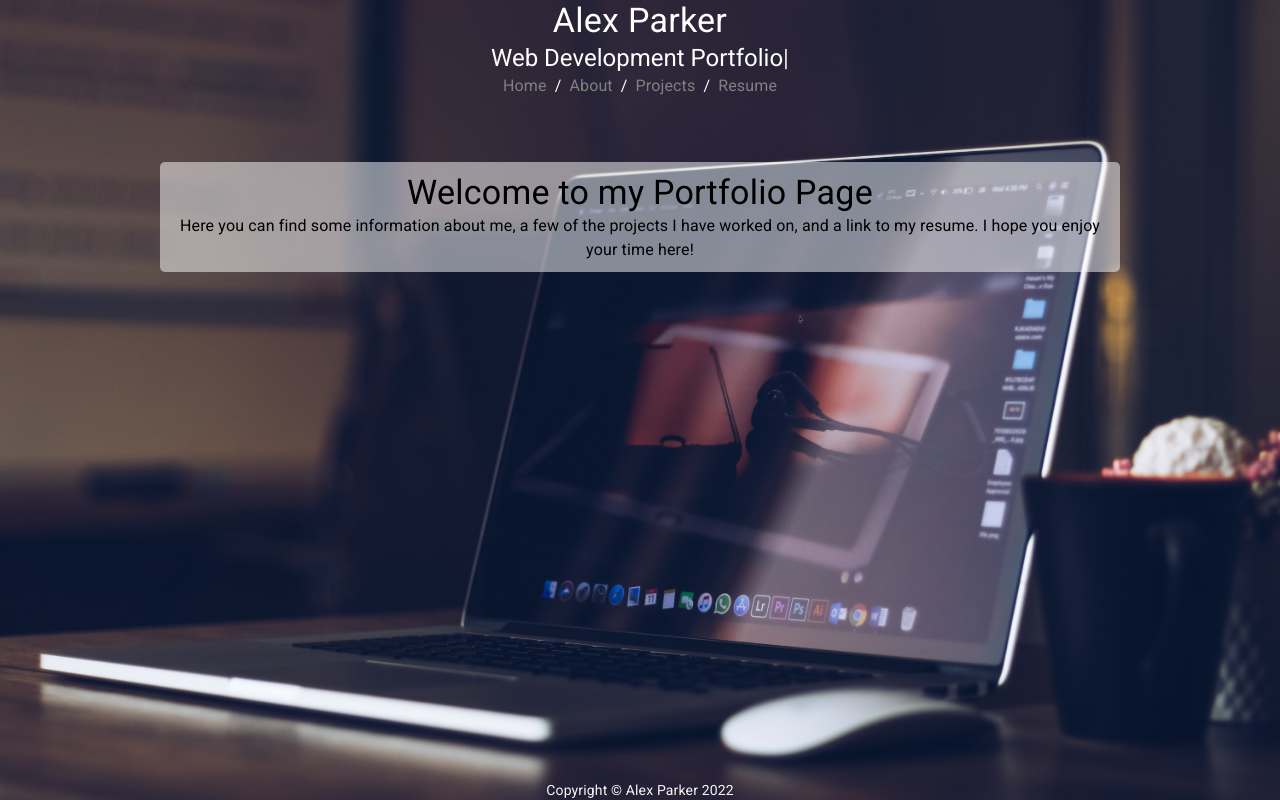
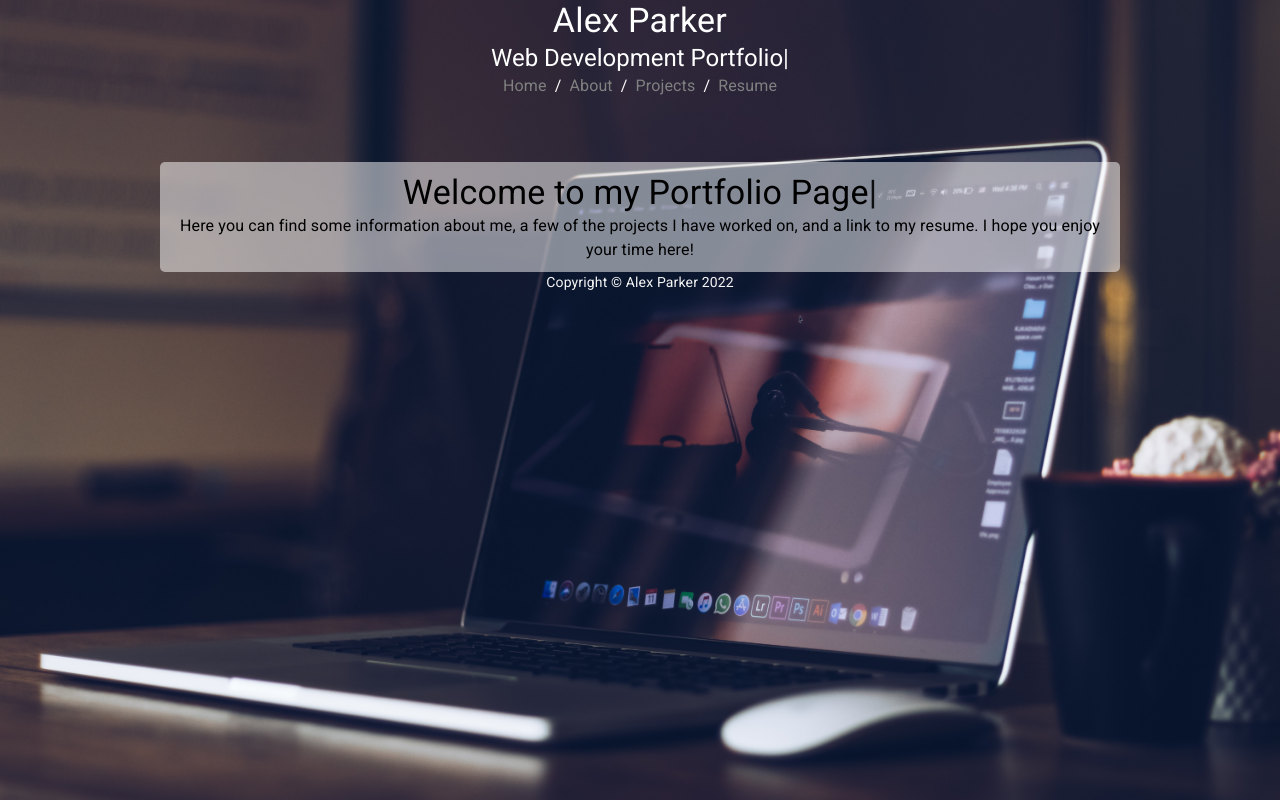
Before and after one commit to AlexParker82/Portfolio, a React (Create React App) app: page / in a window 1280 px wide. Built offline with nearby package versions, Linux system fonts and the light colour scheme.

Commit message:
added typing effect to headers

```diff
--- a/src/App.js
+++ b/src/App.js
@@ -13,10 +13,11 @@ const App = () => {
 
   useEffect(() => {
     document.body.style.backgroundImage = `url("./assets/images/coding.jpg")`;
+    document.body.style.backgroundColor = "black";
     document.body.style.backgroundSize = "cover";
     document.body.style.backgroundRepeat = "no-repeat";
     document.body.style.width = "100vw";
-    document.body.style.height = "100vh";
+    document.body.style.height = "100%";
 
   }, [])
 
--- a/src/components/About/About.jsx
+++ b/src/components/About/About.jsx
@@ -1,5 +1,6 @@
 import React from "react";
 import { Typography, Box } from "@mui/material";
+import Typed from "react-typed";
 
 const About = () => {
     return (
@@ -17,7 +18,7 @@ const About = () => {
 
         }}>
             <Typography variant="h4" sx={{ padding: "5px" }}>
-                About Me
+                <Typed strings={["About Me"]} typeSpeed={60} />
             </Typography>
             <Typography variant="body1" sx={{
                 paddingLeft: "10px",
--- a/src/components/Footer/Footer.jsx
+++ b/src/components/Footer/Footer.jsx
@@ -3,8 +3,14 @@ import { Box, Typography } from "@mui/material";
 
 const Footer = () => {
     return (
-        <Box component="footer" sx={{ position: "absolute", bottom: 0, width: "100%", textAlign: "center" }}>
-            <Typography variant="body2" sx={{ color: "whitesmoke" }}>Copyright © Alex Parker 2022</Typography>
+        <Box component="footer"
+            sx={{
+                width: "75%",
+                marginLeft: "auto",
+                marginRight: "auto",
+            }}
+        >
+            <Typography variant="body2" sx={{ color: "whitesmoke", textAlign: "center" }}>Copyright © Alex Parker 2022</Typography>
         </Box>
     );
 }
--- a/src/components/Header/Header.jsx
+++ b/src/components/Header/Header.jsx
@@ -6,7 +6,7 @@ import Typed from "react-typed";
 const Header = () => {
 
     return (
-        <Box sx={{
+        <Box component="header" sx={{
             color: "white",
             position: "relative",
             width: "100vw",
--- a/src/components/Home/Home.jsx
+++ b/src/components/Home/Home.jsx
@@ -1,5 +1,6 @@
 import React from "react";
 import { Box, Typography } from "@mui/material";
+import Typed from "react-typed";
 
 const Home = () => {
     return (
@@ -16,7 +17,9 @@ const Home = () => {
                 borderRadius: "5px"
             }}
         >
-            <Typography variant="h4" sx={{ textAlign: "center" }}>Welcome to my Portfolio Page</Typography>
+            <Typography variant="h4" sx={{ textAlign: "center" }}>
+                <Typed strings={["Welcome to my Portfolio Page"]} typeSpeed={60} />
+            </Typography>
             <Typography variant="body1" sx={{ textAlign: "center" }}>Here you can find some information about me, a few of the projects I have worked
                 on, and a link to my resume.  I hope you enjoy your time here!</Typography>
         </Box>
--- a/src/components/ProjectCards/ProjectCards.jsx
+++ b/src/components/ProjectCards/ProjectCards.jsx
@@ -11,8 +11,6 @@ const ProjectCard = (props) => {
             />
             <CardMedia
                 component="img"
-                height="200"
-                width="200"
                 image={props.img}
                 sx={{ padding: "5px" }}
             />
--- a/src/components/ProjectPage/Projects.jsx
+++ b/src/components/ProjectPage/Projects.jsx
@@ -2,44 +2,23 @@ import React from "react";
 import projectsData from "./projectsData";
 import { Grid, Typography, Box } from "@mui/material";
 import ProjectCard from "../ProjectCards/ProjectCards";
-
-// const Projects = () => {
-//     return (
-//         <Grid container spacing={2} sx={{ marginTop: "20px", justifyContent: "center", backgroundColor: "rgba(255,255,255, 0.75)" }}>
-//             <Grid item xs={12} sx={{ marginBottom: "10px" }}>
-//                 <Typography variant="h2" sx={{ textAlign: "center" }}>Projects</Typography>
-//             </Grid>
-//             {projectsData.map((project, index) => {
-//                 return (
-//                     <Grid key={index} item xs={12} md={6} lg={4}>
-//                         <ProjectCard
-//                             img={project.img}
-//                             title={project.title}
-//                             description={project.description}
-//                             repo={project.repo}
-//                             deployed={project.live} />
-//                     </Grid>
-//                 );
-//             })}
-//         </Grid>
-
-//     )
-
-// }
+import Typed from "react-typed";
 
 const Projects = () => {
     return (
         <Box component="section" sx={{
             backgroundColor: "rgba(255,255,255, 0.5)",
             height: "auto",
-            width: "75%",
+            width: "90%",
             marginTop: "5%",
             marginRight: "auto",
             marginLeft: "auto",
             alignItems: "center",
             borderRadius: "5px"
         }}>
-            <Typography variant="h4" sx={{ textAlign: "center" }}>Projects</Typography>
+            <Typography variant="h4" sx={{ textAlign: "center" }}>
+                <Typed strings={["Projects"]} typeSpeed={60} />
+            </Typography>
             <Grid container spacing={4} sx={{ padding: "10px" }}>
                 {projectsData.map((project, index) => {
                     return (
```
